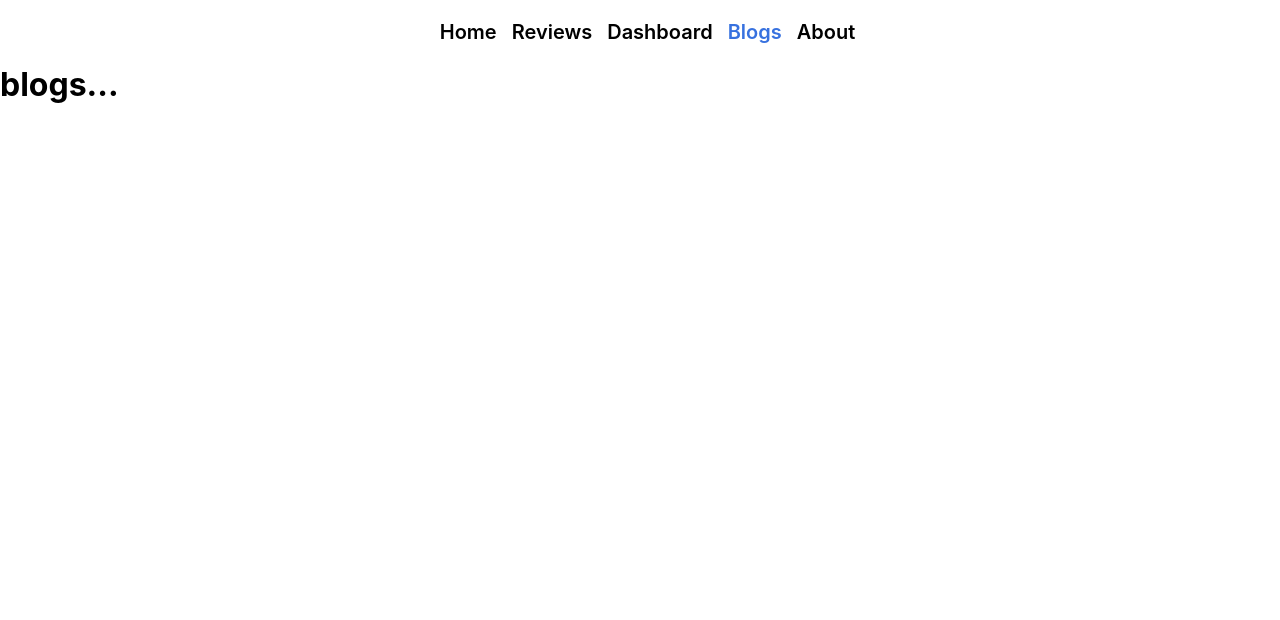
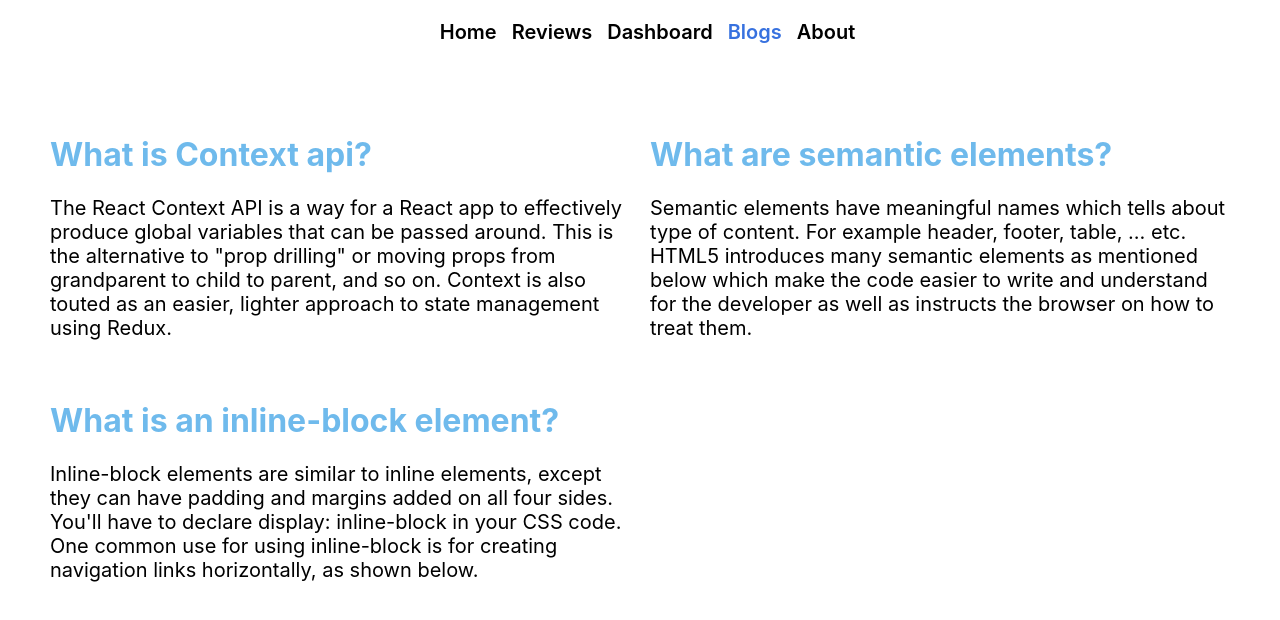
Before and after one commit to sajeeb5506/product-analysis-assignment, a React (Create React App) app: page /blogs in a window 1280 px wide. Shown: the top 620 px of the page. Built offline with nearby package versions, Linux system fonts and the light colour scheme.

Commit message:
blog item added

```diff
--- a/src/Components/Blogs/Blogs.css
+++ b/src/Components/Blogs/Blogs.css
@@ -0,0 +1,23 @@
+.blog-container{
+    display: grid;
+    grid-template-columns: repeat(2 , 1fr);
+    gap: 20px;
+    padding: 50px;
+
+}
+.question{
+    color: rgb(111, 186, 236);
+}
+.ans{
+    font-size: 20px;
+
+}
+@media (max-width: 600px) {
+    .blog-container{
+        display: grid;
+        grid-template-columns:  1fr;
+        gap: 20px;
+        padding: 5px;
+
+    }
+    }
--- a/src/Components/Blogs/Blogs.js
+++ b/src/Components/Blogs/Blogs.js
@@ -3,7 +3,21 @@ import './Blogs.css'
 const Blogs = () => {
     return (
         <div>
-            <h1>blogs...</h1>
+            <div className="blog-container">
+                <div className="">
+                   <h1 className='question'>What is Context api?</h1>
+                   <p className='ans'>The React Context API is a way for a React app to effectively produce global variables that can be passed around. This is the alternative to "prop drilling" or moving props from grandparent to child to parent, and so on. Context is also touted as an easier, lighter approach to state management using Redux.</p>
+                </div>
+                <div className="">
+                  <h1 className='question'>What are semantic elements?</h1>
+                  <p className='ans'>Semantic elements have meaningful names which tells about type of content. For example header, footer, table, … etc. HTML5 introduces many semantic elements as mentioned below which make the code easier to write and understand for the developer as well as instructs the browser on how to treat them.</p>
+                </div>
+                <div className="">
+                    <h1 className='question'>What is an inline-block element?</h1>
+                    <p className='ans'>Inline-block elements are similar to inline elements, except they can have padding and margins added on all four sides. You'll have to declare display: inline-block in your CSS code. One common use for using inline-block is for creating navigation links horizontally, as shown below.</p>
+
+                </div>
+            </div>
         </div>
     );
 };
--- a/src/Components/Reviewsall/ReviewsAll.js
+++ b/src/Components/Reviewsall/ReviewsAll.js
@@ -8,7 +8,7 @@ const ReviewsAll = ({review}) => {
                 <img className='img' src={picture} alt="" />
                 <h1>{name}</h1>
                 <p className='discription'>{discription}</p>
-                <p className='discription'>{reating}</p>
+                <p className='discription'>Reating: {reating}</p>
             </div>
         </div>
     );
--- a/src/Components/ShortReview/ShortReview.js
+++ b/src/Components/ShortReview/ShortReview.js
@@ -8,7 +8,7 @@ const ShortReview = ({review}) => {
                 <img className='img-short' src={picture} alt="" />
                 <h1 >{name}</h1>
                 <p className='discription'> {discription}</p>
-                <p className='discription'>{reating}</p>
+                <p className='discription'> Reating: {reating}</p>
             </div>
         </div>
     );
```
